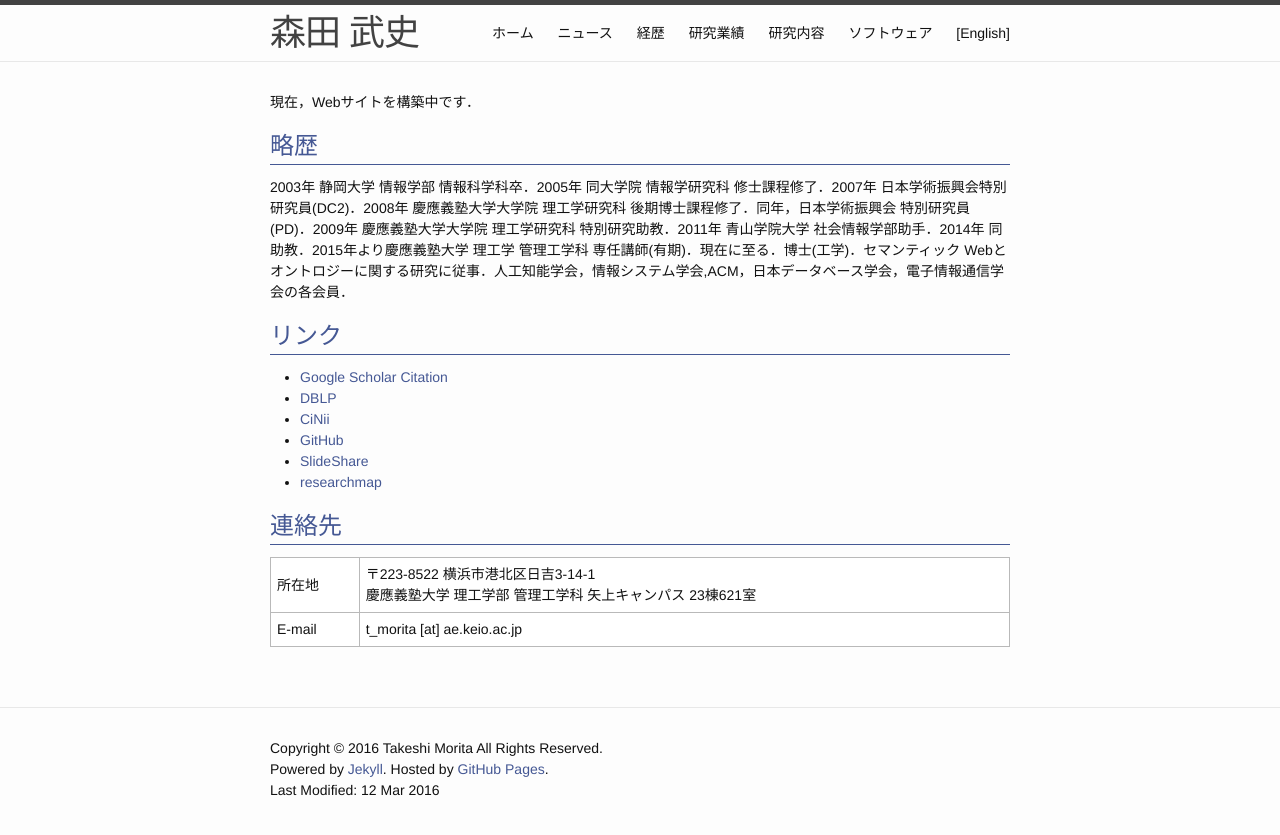
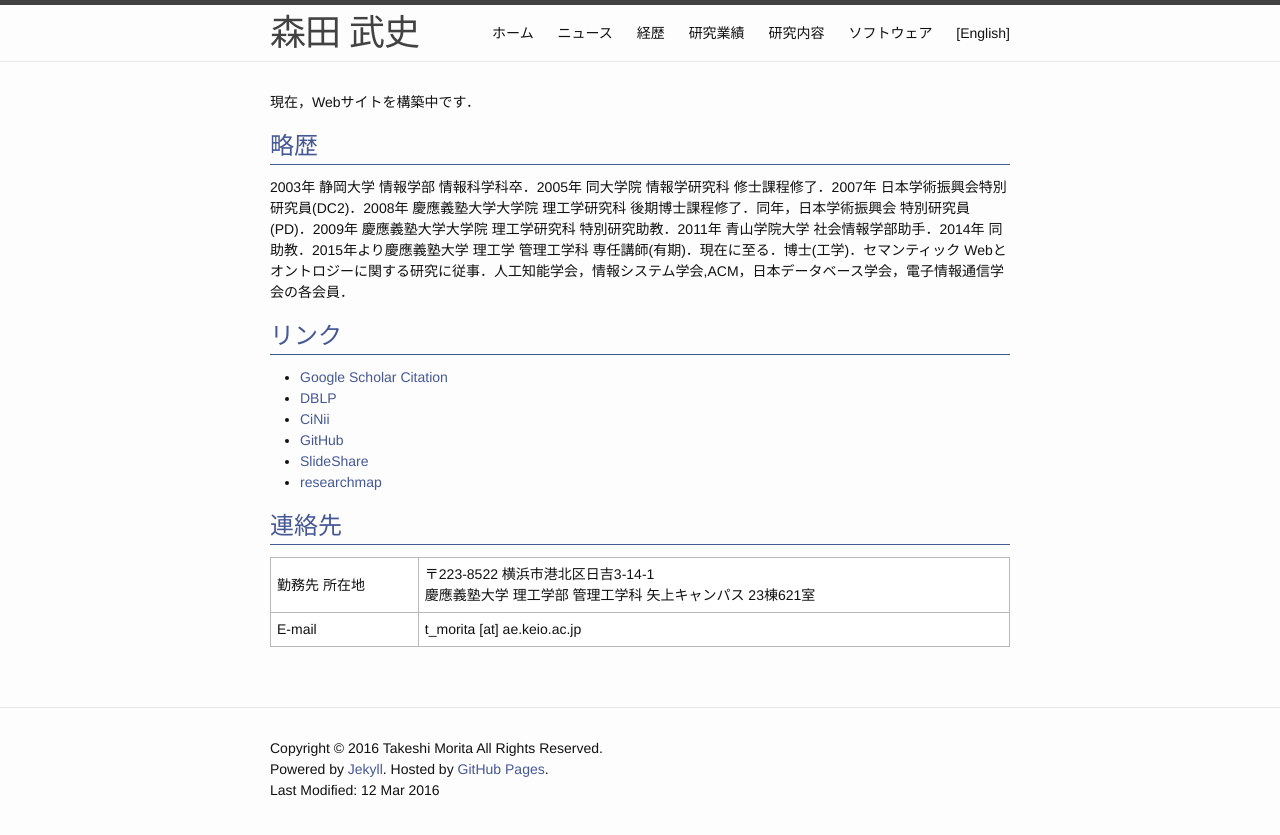
Before and after one commit to t-morita/t-morita.github.io, a Jekyll site: the page built from ja/index.md, in a window 1280 px wide. Shown: the top 835 px of the page. Built offline with Jekyll 4.4.1, drawn with Linux system fonts in a browser that asks for light colours.

Commit message:
update software.md and index.md

```diff
--- a/ja/index.md
+++ b/ja/index.md
@@ -19,5 +19,5 @@ permalink: /ja/
 
 # 連絡先
 
-|所在地  |〒223-8522 横浜市港北区日吉3-14-1 <br/> 慶應義塾大学 理工学部 管理工学科 矢上キャンパス 23棟621室 |
+|勤務先 所在地  |〒223-8522 横浜市港北区日吉3-14-1 <br/> 慶應義塾大学 理工学部 管理工学科 矢上キャンパス 23棟621室 |
 |E-mail |t_morita [at] ae.keio.ac.jp                          |
```
Also changed, not shown: ja/software.md (+1 -1 lines), 17 other files.
